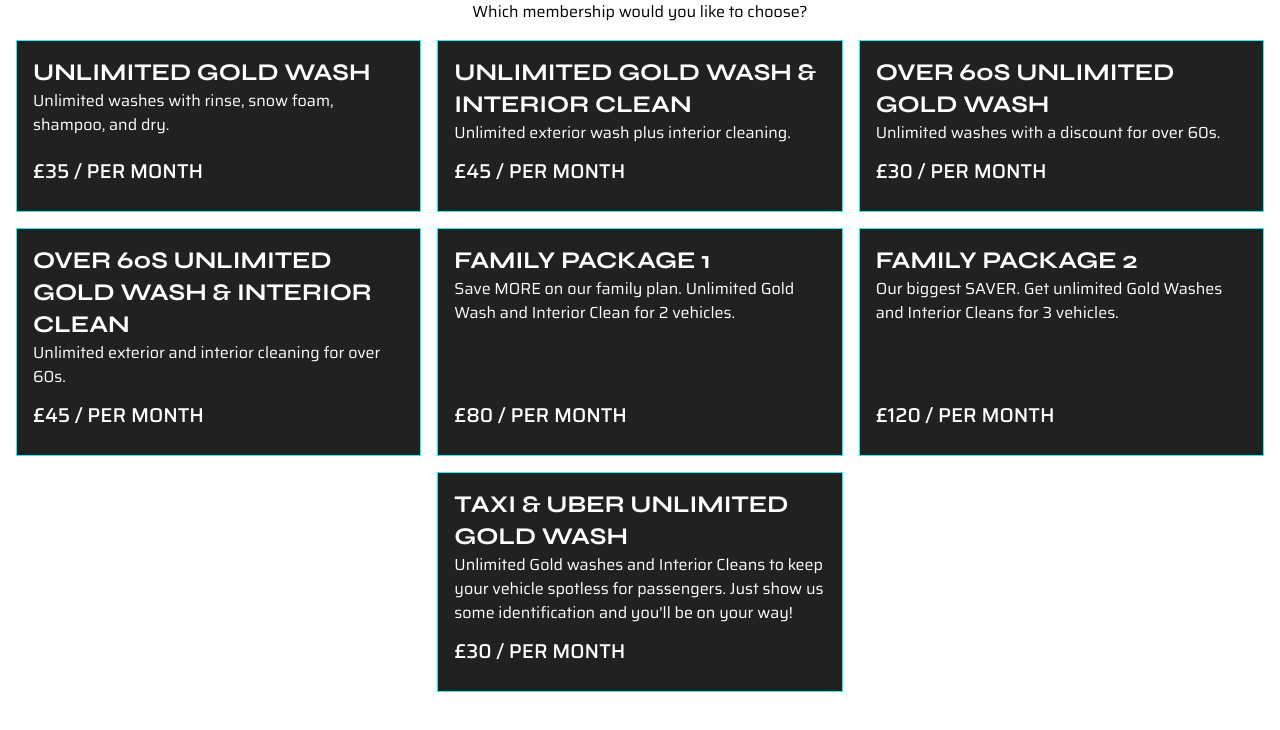
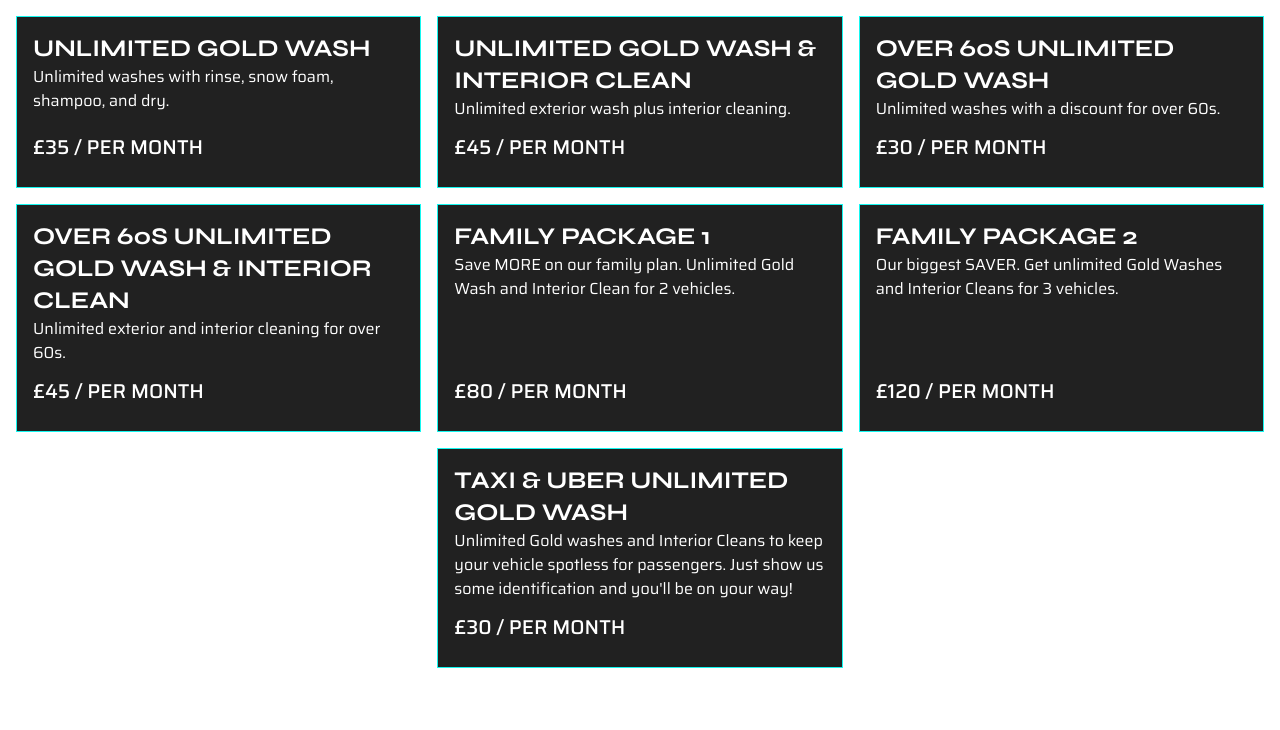
Before and after one commit to fahed-arshad/carwashclub-form, a Next.js app in the folder car-wash-club-form/: page / in a window 1280 px wide. Shown: the top 730 px of the page. Built offline with nearby package versions, Linux system fonts and the light colour scheme.

Commit message:
remove heading

```diff
--- a/car-wash-club-form/src/app/page.tsx
+++ b/car-wash-club-form/src/app/page.tsx
@@ -80,7 +80,6 @@ export default function Home() {
   return (
     <Fade in timeout={300}>
       <Stack alignItems="center">
-        <Typography>Which membership would you like to choose?</Typography>
         <form>
           <Grid container spacing={2} justifyContent="center" padding={2}>
             <Grid size={{ md: 4, sm: 6, xs: 12 }}>
```
